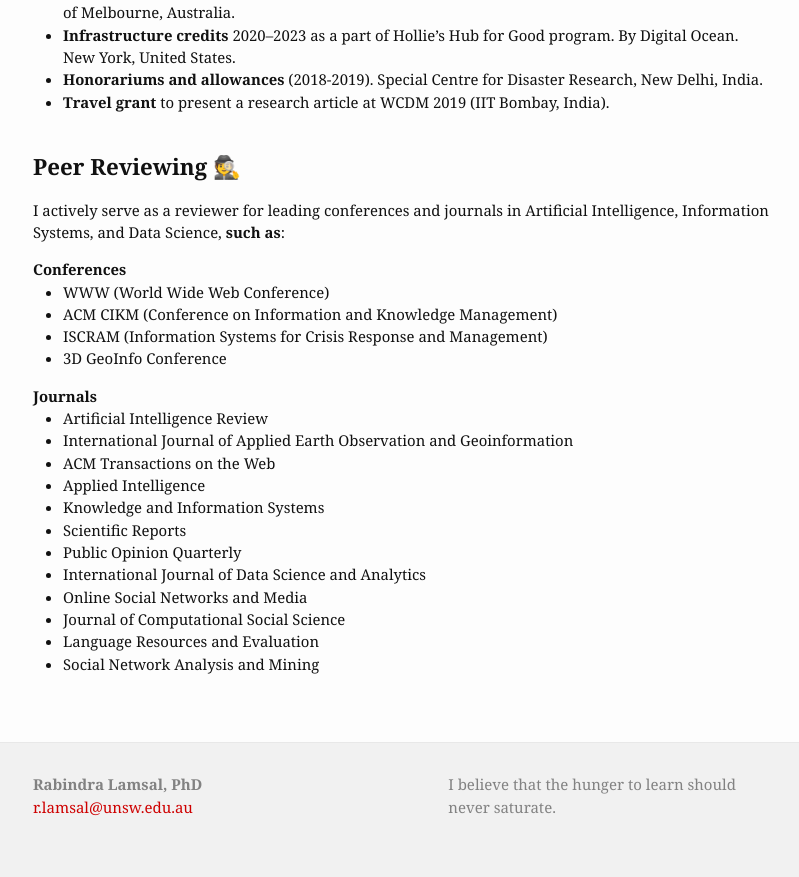
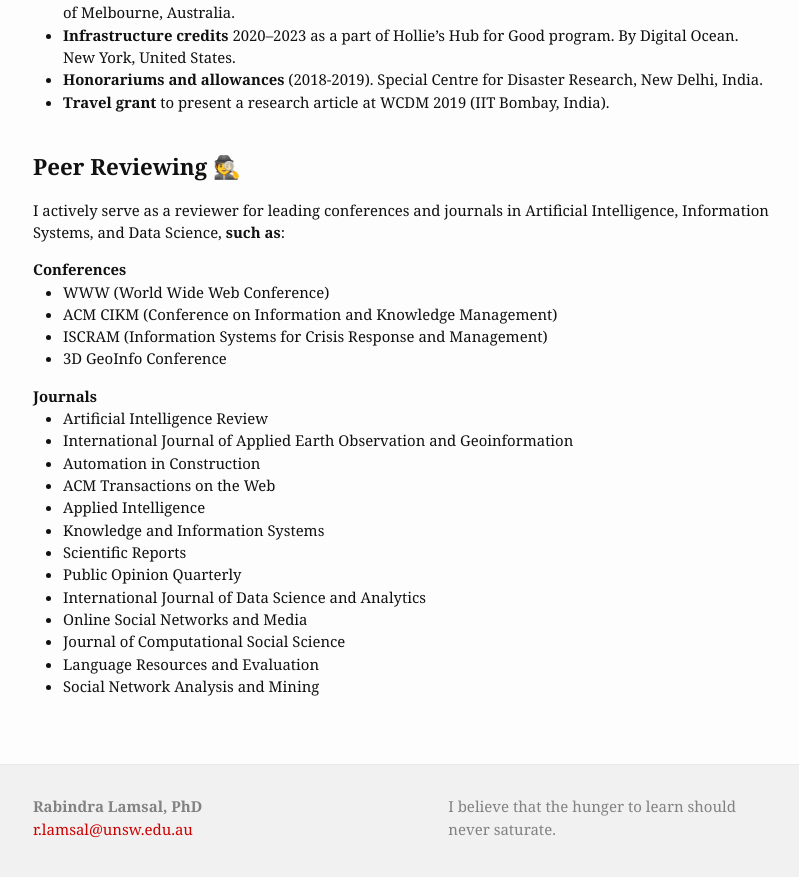
Before and after one commit to rabindralamsal/personal-site, a Jekyll site: the page built from index.html, in a window 1280 px wide and 900 px high, scrolled down 2277 px. Shown: the top 877 px of the window, without its empty margins (237-1036 px from the left). Built offline with Jekyll 4.4.1, drawn with Linux system fonts in a browser that asks for light colours.

Commit message:
Add 'Automation in Construction' journal to list

```diff
--- a/index.html
+++ b/index.html
@@ -114,6 +114,7 @@ I created and maintained <a href="https://ieee-dataport.org/open-access/coronavi
     <ul>
         <li>Artificial Intelligence Review</li>
         <li>International Journal of Applied Earth Observation and Geoinformation</li>
+        <li>Automation in Construction</li>
         <li>ACM Transactions on the Web</li>
         <li>Applied Intelligence</li>
         <li>Knowledge and Information Systems</li>
```
